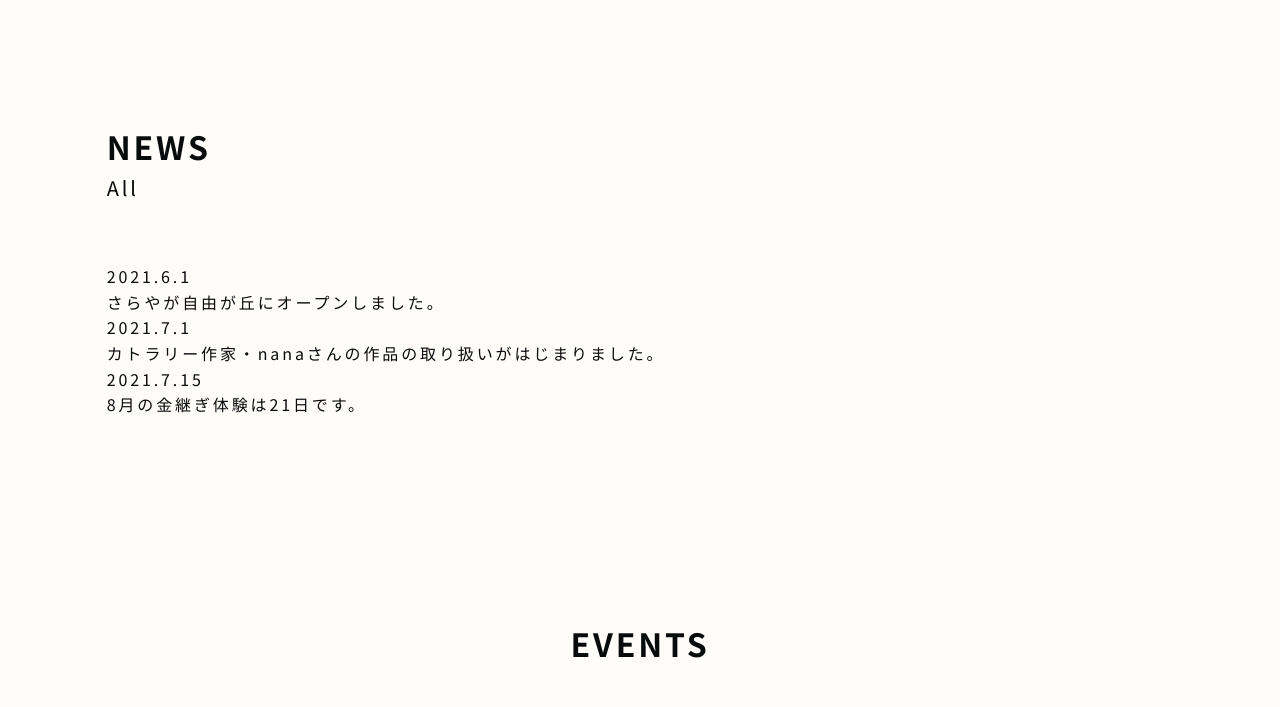
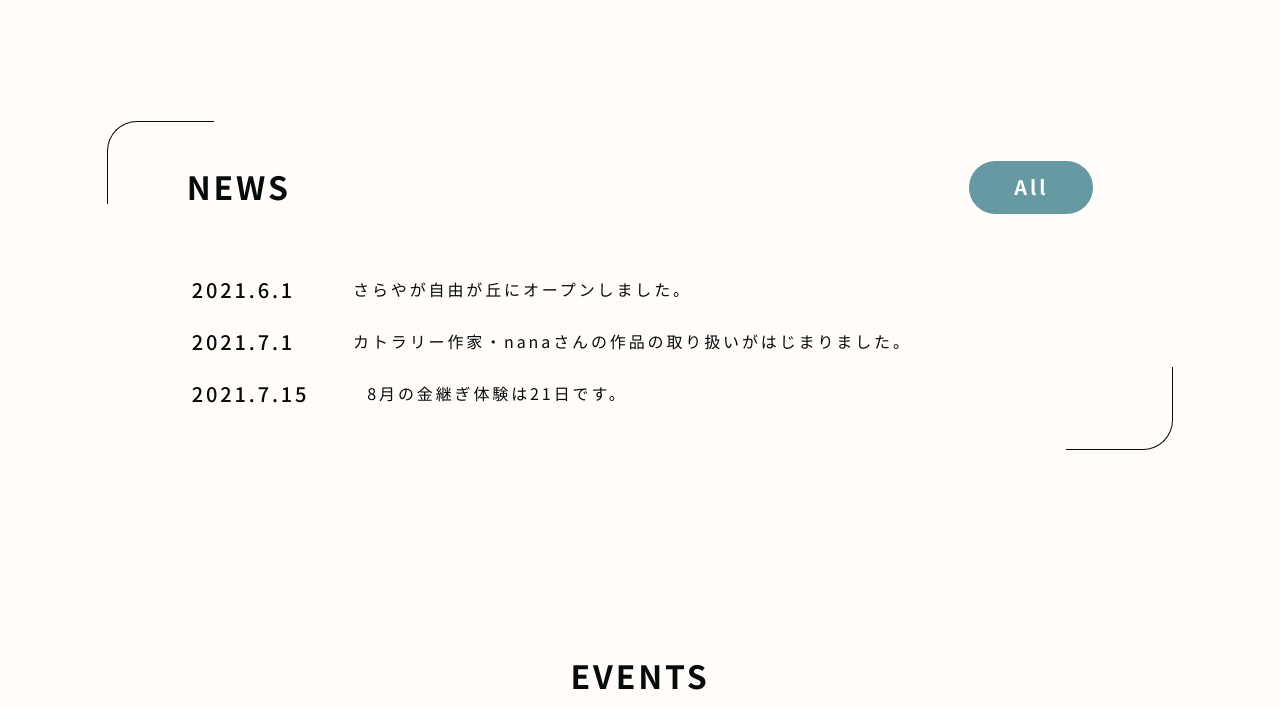
Before and after one commit to yurika1202/saraya, a plain HTML site: page index.html in a window 1280 px wide. Shown: the part 2600-3307 px from the top of the page. Drawn offline with nearby package versions, Linux system fonts and the light colour scheme; a web font is replaced by a local one.

Commit message:
[Add]top-news

```diff
--- a/sass/component/element/_btn.scss
+++ b/sass/component/element/_btn.scss
@@ -47,3 +47,20 @@
         width: 140%;
     }
 }
+
+.round-btn {
+    width: 124px;
+    text-align: center;
+    font-weight: 700;
+    color: g.$cText_wh;
+    padding: 0.35em 0 .4em;
+    background: g.$cMain;
+    border: 3px solid g.$cMain;
+    border-radius: 30px;
+    transition: background .3s ease, color .3s ease;
+
+    &:focus, &:hover {
+        background: g.$cBg_main;
+        color: g.$cMain;
+    }
+}
--- a/sass/page/top/_index.scss
+++ b/sass/page/top/_index.scss
@@ -3,3 +3,4 @@
 @use "mv";
 @use "about";
 @use "products";
+@use "news";
--- /dev/null
+++ b/sass/page/top/_news.scss
@@ -0,0 +1,74 @@
+@charset "UTF-8";
+@use "../../global" as g;
+
+/* top-news
+----------------------------------------- */
+.news-contents {
+    padding: g.rem(40px) g.rem(80px);
+    position: relative;
+
+    &::before, &::after {
+        content: '';
+        width: 10%;
+        height: 25%;
+        position: absolute;
+    }
+
+    &::before {
+        border-top: 1px solid g.$cText_bk;
+        border-left: 1px solid g.$cText_bk;
+        border-radius: 30px 0 0 0;
+        top: 0;
+        left: 0;
+    }
+
+    &::after {
+        border-right: 1px solid g.$cText_bk;
+        border-bottom: 1px solid g.$cText_bk;
+        border-radius: 0 0 30px 0;
+        bottom: 0;
+        right: 0;
+    }
+}
+
+.news-contents__flex-wrapper {
+    display: flex;
+    justify-content: space-between;
+}
+
+.news-list__item {
+    display: inline-block;
+
+    &:not(:first-of-type) {
+        margin-top: g.rem(20px);
+    }
+}
+
+.news-list__link {
+    display: flex;
+    justify-content: space-between;
+    align-items: center;
+    transition: background .2s;
+
+    &:focus, &:hover {
+        background: g.$cMain;
+
+        & * {
+            color: g.$cText_wh;
+        }
+    }
+}
+
+.news-list__date {
+    padding-left: 5px;
+    font-size: g.rem(20px);
+    font-weight: 500;
+    transition: color .2s;
+}
+
+.news-list__title {
+    padding-right: 5px;
+    width: 83%;
+    margin-left: g.rem(58px);
+    transition: color .2s;
+}
```
Also changed, not shown: css/style.css, css/style.min.css, 2 other files.
